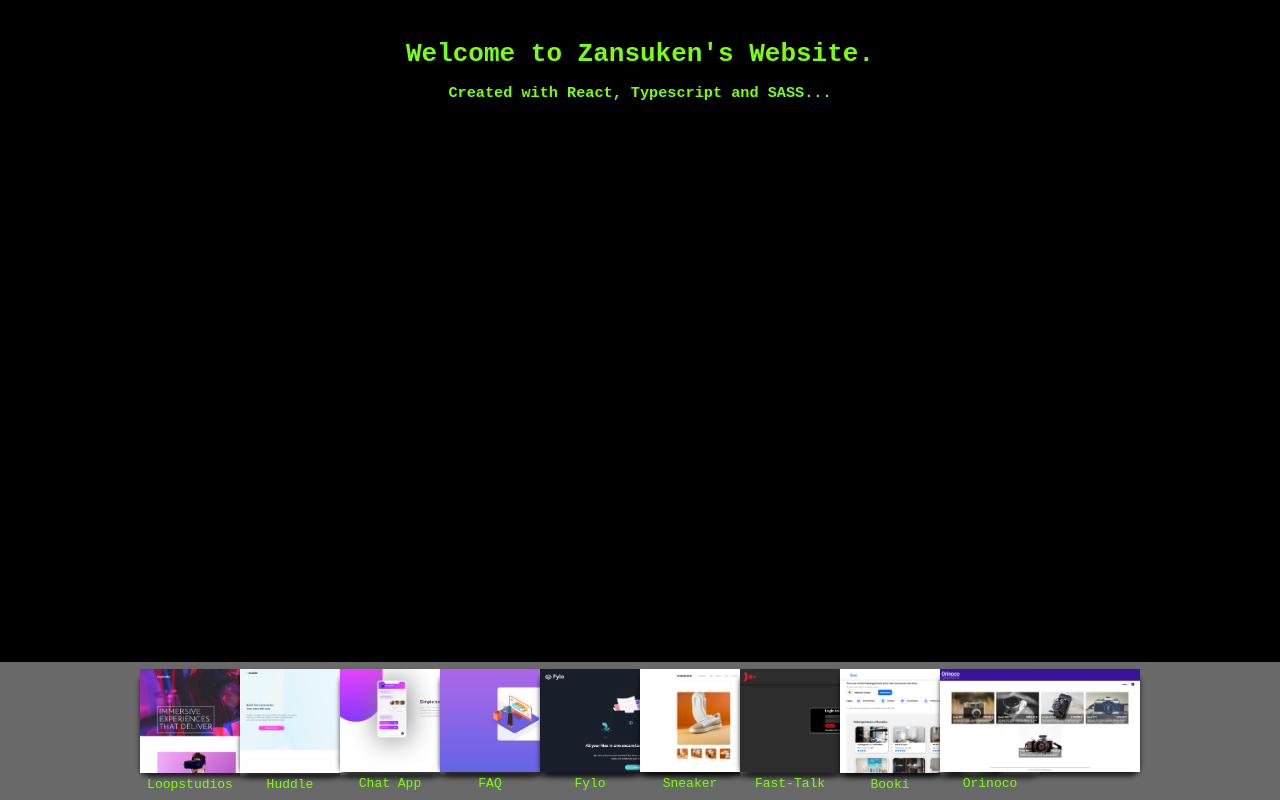
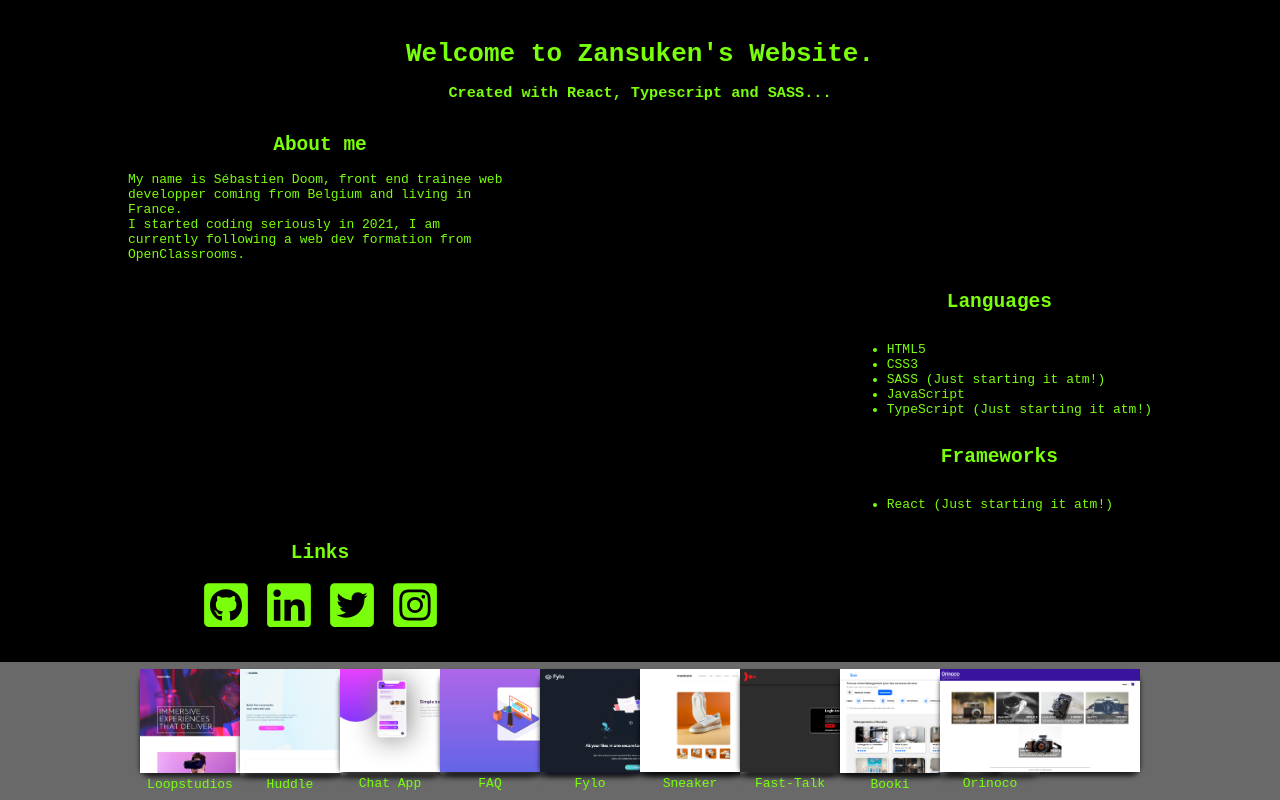
Before and after one commit to Zansuken/Portfolio, a React (Create React App) app: page / in a window 1280 px wide. Built offline with nearby package versions, Linux system fonts and the light colour scheme.

Commit message:
feat(home-page): added sections (about, languages, links)

```diff
--- a/src/components/home-page.scss
+++ b/src/components/home-page.scss
@@ -1,7 +1,50 @@
 .home_layout {
     height: 100vh;
+    padding: 0 10vw;
+    display: flex;
+    flex-direction: column;
     background-color: black;
     .home_header {
         padding-top: 3em;
     }
+    .about_section {
+        width: 30vw;
+        min-width: 250px;
+        p {
+            text-align: left;
+        }
+    }
+    .languages {
+        width: fit-content;
+        display: flex;
+        flex-direction: column;
+        margin: 0 0 0 auto;
+        ul {
+            text-align: left;
+        }
+    }
+    .links {
+        width: 30vw;
+        min-width: 250px;
+        ul {
+            list-style: none;
+            display: flex;
+            justify-content: center;
+            gap: 1em;
+            padding: 0;
+            li {
+                font-size: 50px;
+                svg {
+                    transition: ease-in-out 0.3s;
+                }
+                svg:hover {
+                    fill: #7451eb;
+                }
+            }
+        }
+    }
+    .my_projects {
+        width: fit-content;
+        align-self: center;
+    }
 }
--- a/src/components/home-page.tsx
+++ b/src/components/home-page.tsx
@@ -1,6 +1,8 @@
 import './home-page.scss'
+import { FaGithubSquare, FaTwitterSquare, FaInstagramSquare, FaLinkedin } from 'react-icons/fa';
+import { AiOutlineArrowDown } from 'react-icons/ai';
 
-export function buildHomePage () {
+export function buildHomePage() {
     return (
         <div className="home_layout">
             <div className="home_header">
@@ -11,6 +13,40 @@ export function buildHomePage () {
                     Created with React, Typescript and SASS...
                 </h3>
             </div>
+            <div className='about_section'>
+                <h2>About me</h2>
+                <p>
+                    My name is Sébastien Doom, front end trainee web developper coming from Belgium and living in France.<br />
+                    I started coding seriously in 2021, I am currently following a web dev formation from OpenClassrooms.
+                </p>
+            </div>
+            <div className='languages'>
+                <h2>Languages</h2>
+                <ul>
+                    <li>HTML5</li>
+                    <li>CSS3</li>
+                    <li>SASS (Just starting it atm!)</li>
+                    <li>JavaScript</li>
+                    <li>TypeScript (Just starting it atm!)</li>
+                </ul>
+                <h2>Frameworks</h2>
+                <ul>
+                    <li>React (Just starting it atm!)</li>
+                </ul>
+            </div>
+            <div className="links">
+                <h2>Links</h2>
+                <ul>
+                    <li><a href="https://github.com/Zansuken"><FaGithubSquare fill='#79FE0C'/></a></li>
+                    <li><a href="https://www.linkedin.com/in/sébastien-doom-212639222/"><FaLinkedin fill='#79FE0C'/></a></li>
+                    <li><a href="https://twitter.com/doom_sebastien"><FaTwitterSquare fill='#79FE0C'/></a></li>
+                    <li><a href="https://www.instagram.com/zansuken/"><FaInstagramSquare fill='#79FE0C'/></a></li>
+                </ul>
+            </div>
+            <div className="my_projects">
+                <h2>Click on any project</h2>
+                <AiOutlineArrowDown />
+            </div>
         </div>
     )
 }
```
Lines whose indentation alone changed are shown as unchanged.
